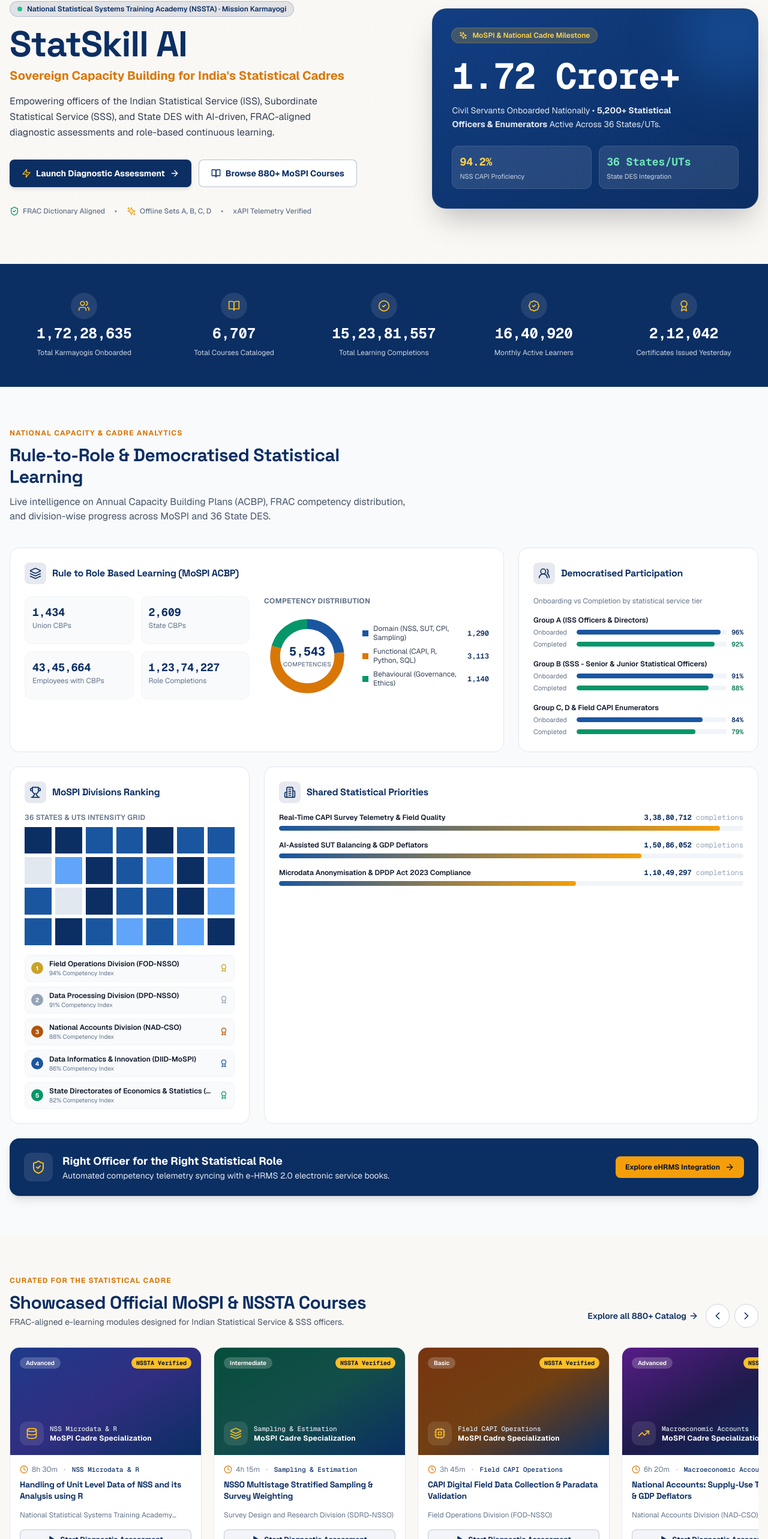
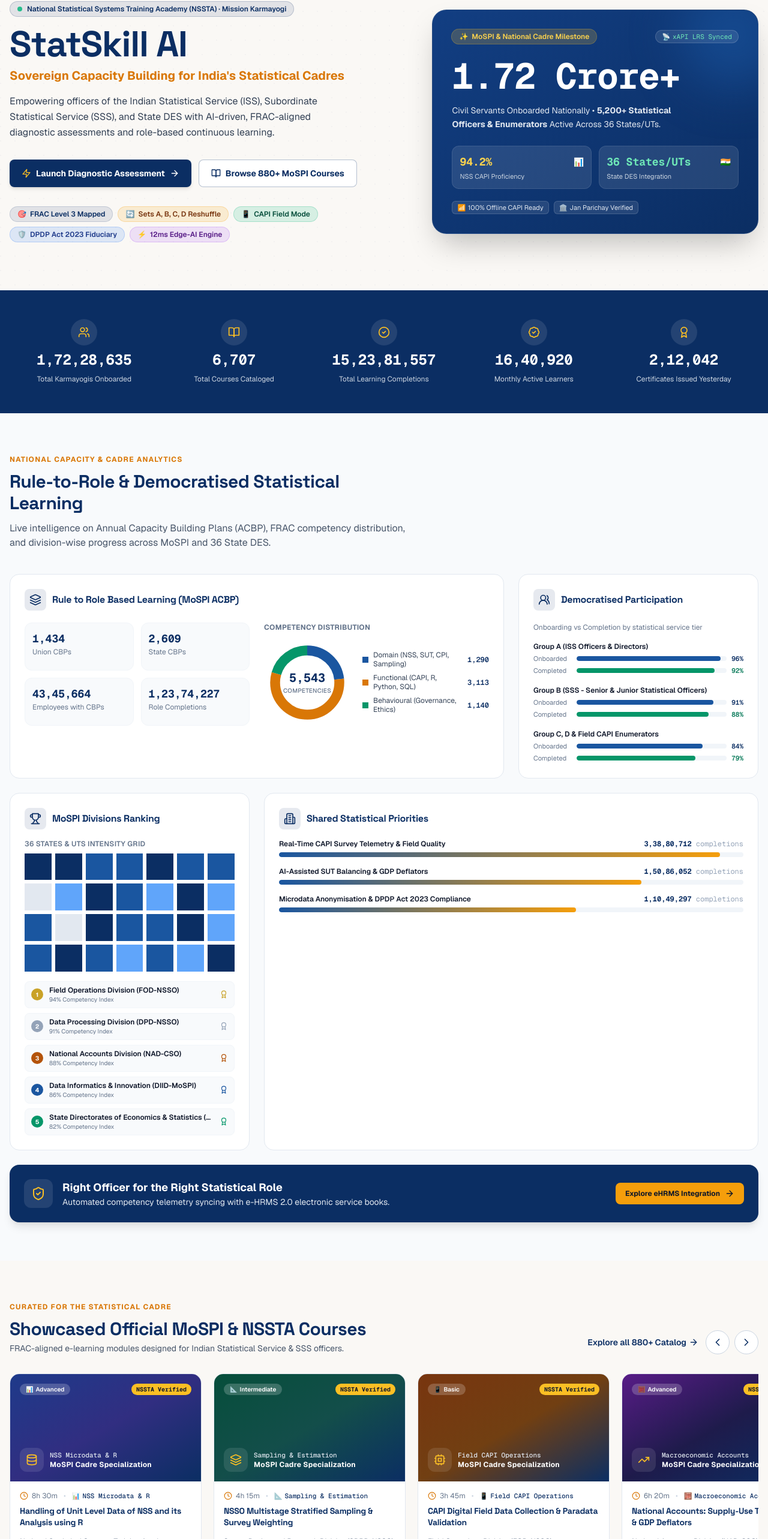
Before and after one commit to DgrnBoi/statskill-ai, a React (Vite) app in the folder frontend/: page / in a window 1280 px wide. Shown: the part 198-2764 px from the top of the page at 60% size. Built offline with nearby package versions, Linux system fonts and the light colour scheme.

Commit message:
feat(ui): add sovereign emoji micro-badges to hero section and course cards

```diff
--- a/frontend/src/components/landing/LandingHero.tsx
+++ b/frontend/src/components/landing/LandingHero.tsx
@@ -57,18 +57,22 @@
             </button>
           </div>
 
-          <div className="mt-8 flex items-center gap-4 text-xs font-medium text-slate-500">
-            <div className="flex items-center gap-1.5">
-              <ShieldCheck className="w-4 h-4 text-emerald-600" />
-              <span>FRAC Dictionary Aligned</span>
-            </div>
-            <span>•</span>
-            <div className="flex items-center gap-1.5">
-              <Sparkles className="w-4 h-4 text-amber-500" />
-              <span>Offline Sets A, B, C, D</span>
-            </div>
-            <span>•</span>
-            <span>xAPI Telemetry Verified</span>
+          <div className="mt-8 flex flex-wrap items-center gap-2 text-xs">
+            <span className="inline-flex items-center gap-1.5 px-3 py-1 rounded-full bg-[#0B2E63]/10 border border-[#0B2E63]/15 text-[#0B2E63] font-semibold shadow-2xs">
+              <span>🎯</span> FRAC Level 3 Mapped
+            </span>
+            <span className="inline-flex items-center gap-1.5 px-3 py-1 rounded-full bg-amber-500/15 border border-amber-500/25 text-amber-900 font-semibold shadow-2xs">
+              <span>🔄</span> Sets A, B, C, D Reshuffle
+            </span>
+            <span className="inline-flex items-center gap-1.5 px-3 py-1 rounded-full bg-emerald-500/15 border border-emerald-500/25 text-emerald-900 font-semibold shadow-2xs">
+              <span>📱</span> CAPI Field Mode
+            </span>
+            <span className="inline-flex items-center gap-1.5 px-3 py-1 rounded-full bg-blue-500/15 border border-blue-500/25 text-blue-900 font-semibold shadow-2xs">
+              <span>🛡️</span> DPDP Act 2023 Fiduciary
+            </span>
+            <span className="inline-flex items-center gap-1.5 px-3 py-1 rounded-full bg-purple-500/15 border border-purple-500/25 text-purple-900 font-semibold shadow-2xs">
+              <span>⚡</span> 12ms Edge-AI Engine
+            </span>
           </div>
         </div>
 
@@ -79,9 +83,15 @@
             <div className="pointer-events-none absolute -right-12 -top-12 h-44 w-44 rounded-full bg-[#1A56A0]/60 blur-2xl" />
 
             <div className="relative">
-              <span className="inline-flex items-center gap-2 rounded-full bg-amber-400/20 px-3 py-1 text-xs font-semibold text-amber-300 ring-1 ring-amber-400/40">
-                <Sparkles className="h-3.5 w-3.5" /> MoSPI &amp; National Cadre Milestone
+              <div className="flex flex-wrap items-center justify-between gap-2">
+                <span className="inline-flex items-center gap-1.5 rounded-full bg-amber-400/20 px-3 py-1 text-xs font-semibold text-amber-300 ring-1 ring-amber-400/40">
+                  <span>✨</span> MoSPI &amp; National Cadre Milestone
                 </span>
+                <span className="inline-flex items-center gap-1 px-2.5 py-0.5 rounded-full bg-white/10 border border-white/15 text-[11px] font-mono text-emerald-300">
+                  <span>📡</span> xAPI LRS Synced
+                </span>
+              </div>
+
               <p className="mt-6 font-mono text-5xl md:text-6xl font-bold leading-none tracking-tight text-white tabular-nums">
                 <CountUpNumber end={1.72} decimals={2} suffix=" Crore+" duration={1800} />
               </p>
@@ -91,17 +101,32 @@
 
               <div className="mt-6 grid grid-cols-2 gap-3 text-xs">
                 <div className="rounded-xl bg-white/10 p-3 backdrop-blur-xs border border-white/10">
+                  <div className="flex items-center justify-between">
                     <p className="font-mono text-lg font-bold text-amber-300">
                       <CountUpNumber end={94.2} decimals={1} suffix="%" duration={1600} />
                     </p>
+                    <span className="text-sm">📊</span>
+                  </div>
                   <p className="text-slate-300 text-[11px] mt-0.5">NSS CAPI Proficiency</p>
                 </div>
                 <div className="rounded-xl bg-white/10 p-3 backdrop-blur-xs border border-white/10">
+                  <div className="flex items-center justify-between">
                     <p className="font-mono text-lg font-bold text-emerald-300">
                       <CountUpNumber end={36} suffix=" States/UTs" duration={1400} />
                     </p>
+                    <span className="text-sm">🇮🇳</span>
+                  </div>
                   <p className="text-slate-300 text-[11px] mt-0.5">State DES Integration</p>
                 </div>
+              </div>
+
+              <div className="mt-5 flex flex-wrap items-center gap-2 text-[11px]">
+                <span className="inline-flex items-center gap-1 px-2 py-0.5 rounded-md bg-white/10 border border-white/15 text-slate-200">
+                  <span>📶</span> 100% Offline CAPI Ready
+                </span>
+                <span className="inline-flex items-center gap-1 px-2 py-0.5 rounded-md bg-white/10 border border-white/15 text-slate-200">
+                  <span>🏛️</span> Jan Parichay Verified
+                </span>
               </div>
             </div>
           </div>
--- a/frontend/src/components/landing/ShowcasedCoursesCarousel.tsx
+++ b/frontend/src/components/landing/ShowcasedCoursesCarousel.tsx
@@ -8,6 +8,7 @@
   domain: string;
   level: 'Basic' | 'Intermediate' | 'Advanced';
   gradient: string;
+  emoji: string;
   icon: React.ComponentType<{ className?: string }>;
 };
 
@@ -19,6 +20,7 @@
     domain: 'NSS Microdata & R',
     level: 'Advanced',
     gradient: 'from-blue-900 via-indigo-900 to-[#0B2E63]',
+    emoji: '📊',
     icon: Database,
   },
   {
@@ -28,6 +30,7 @@
     domain: 'Sampling & Estimation',
     level: 'Intermediate',
     gradient: 'from-emerald-900 via-teal-900 to-[#0B2E63]',
+    emoji: '📐',
     icon: Layers,
   },
   {
@@ -37,6 +40,7 @@
     domain: 'Field CAPI Operations',
     level: 'Basic',
     gradient: 'from-amber-900 via-yellow-900 to-[#0B2E63]',
+    emoji: '📱',
     icon: Cpu,
   },
   {
@@ -46,6 +50,7 @@
     domain: 'Macroeconomic Accounts',
     level: 'Advanced',
     gradient: 'from-purple-900 via-indigo-950 to-[#0B2E63]',
+    emoji: '🧮',
     icon: TrendingUp,
   },
   {
@@ -55,6 +60,7 @@
     domain: 'Price Statistics & Inflation',
     level: 'Intermediate',
     gradient: 'from-cyan-900 via-sky-950 to-[#0B2E63]',
+    emoji: '📈',
     icon: BookOpen,
   },
   {
@@ -64,6 +70,7 @@
     domain: 'DPDP Act & Governance',
     level: 'Advanced',
     gradient: 'from-slate-900 via-blue-950 to-[#0B2E63]',
+    emoji: '🛡️',
     icon: Shield,
   },
 ];
@@ -143,8 +150,8 @@
                 {/* Custom Card Banner Cover */}
                 <div className={`relative aspect-video overflow-hidden bg-gradient-to-br ${course.gradient} p-4 flex flex-col justify-between text-white`}>
                   <div className="flex items-center justify-between">
-                    <span className="rounded-full bg-white/20 backdrop-blur-xs px-2.5 py-0.5 text-[10px] font-semibold text-white">
-                      {course.level}
+                    <span className="inline-flex items-center gap-1 rounded-full bg-white/20 backdrop-blur-xs px-2.5 py-0.5 text-[10px] font-semibold text-white">
+                      <span>{course.emoji}</span> {course.level}
                     </span>
                     <span className="rounded-full bg-amber-400 px-2 py-0.5 text-[10px] font-bold text-slate-900 font-mono">
                       NSSTA Verified
@@ -167,7 +174,10 @@
                     <Clock className="h-3.5 w-3.5 text-amber-600" />
                     {course.duration}
                     <span className="mx-1 text-slate-300">•</span>
-                    <span className="text-[11px] font-mono font-medium text-[#0B2E63]">{course.domain}</span>
+                    <span className="text-[11px] font-mono font-medium text-[#0B2E63] flex items-center gap-1">
+                      <span>{course.emoji}</span>
+                      {course.domain}
+                    </span>
                   </p>
                   <h3 className="mt-2 line-clamp-2 min-h-[2.75rem] text-[14px] font-bold leading-snug text-[#0B2E63] group-hover:text-[#1A56A0] transition">
                     {course.title}
```
Lines whose indentation alone changed are shown as unchanged.
